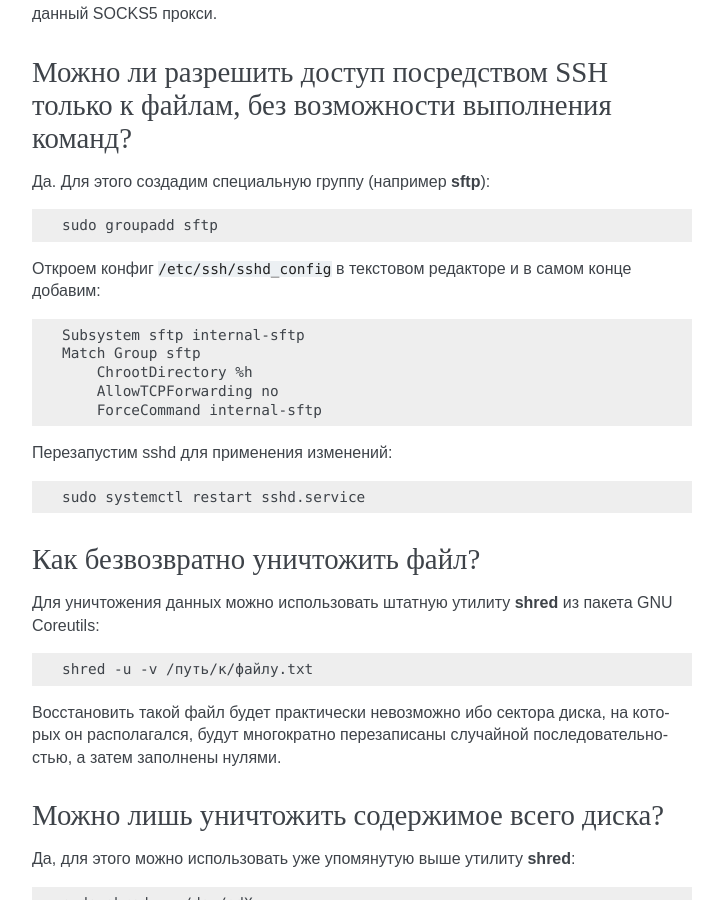
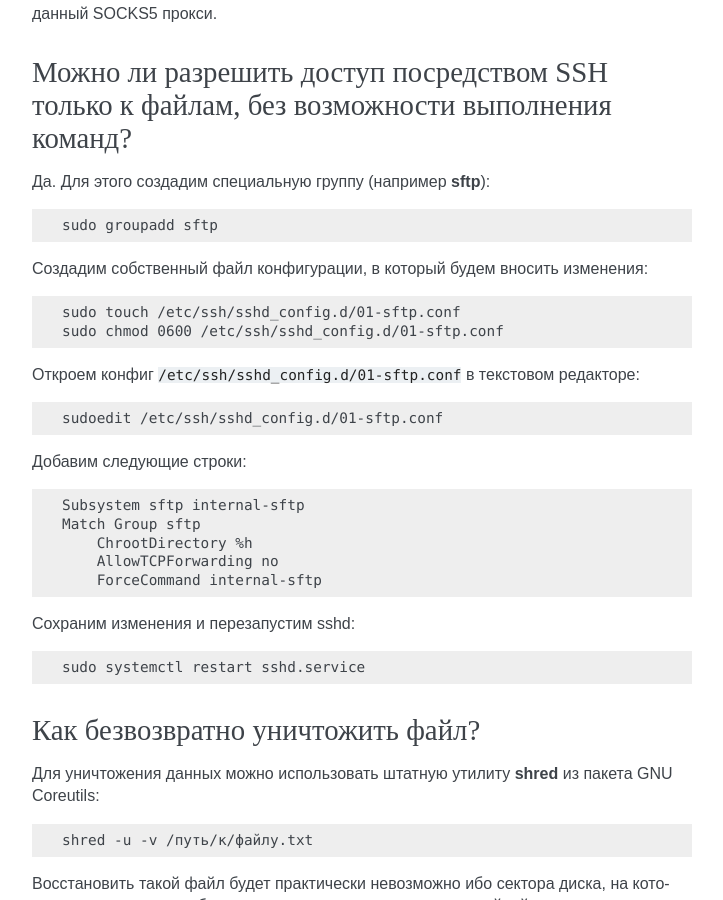
Before and after one commit to RussianFedora/FAQ, a Sphinx documentation site: the page built from source/security.rst, in a window 1280 px wide and 900 px high, scrolled down 13586 px. Shown: the whole window, without its empty margins (388-1111 px from the left). Built offline with Sphinx 7.4.7, drawn with Linux system fonts in a browser that asks for light colours; comment, search, counter and statistics services are not loaded; some of the changed text lies outside the part shown.

Commit message:
Updated ssh-sftp question.

```diff
--- a/source/security.rst
+++ b/source/security.rst
@@ -716,7 +716,7 @@ Sudoedit безопаснее прямого запуска текстового
     PasswordAuthentication no
     PermitEmptyPasswords no
 
-Сохраним изменения и перезапустим sshd для применения изменений:
+Сохраним изменения и перезапустим sshd:
 
 .. code-block:: text
 
@@ -818,7 +818,20 @@ Sudoedit безопаснее прямого запуска текстового
 
     sudo groupadd sftp
 
-Откроем конфиг ``/etc/ssh/sshd_config`` в текстовом редакторе и в самом конце добавим:
+Создадим собственный файл конфигурации, в который будем вносить изменения:
+
+.. code-block:: text
+
+    sudo touch /etc/ssh/sshd_config.d/01-sftp.conf
+    sudo chmod 0600 /etc/ssh/sshd_config.d/01-sftp.conf
+
+Откроем конфиг ``/etc/ssh/sshd_config.d/01-sftp.conf`` в текстовом редакторе:
+
+.. code-block:: text
+
+    sudoedit /etc/ssh/sshd_config.d/01-sftp.conf
+
+Добавим следующие строки:
 
 .. code-block:: text
 
@@ -828,7 +841,7 @@ Sudoedit безопаснее прямого запуска текстового
         AllowTCPForwarding no
         ForceCommand internal-sftp
 
-Перезапустим sshd для применения изменений:
+Сохраним изменения и перезапустим sshd:
 
 .. code-block:: text
 
```
